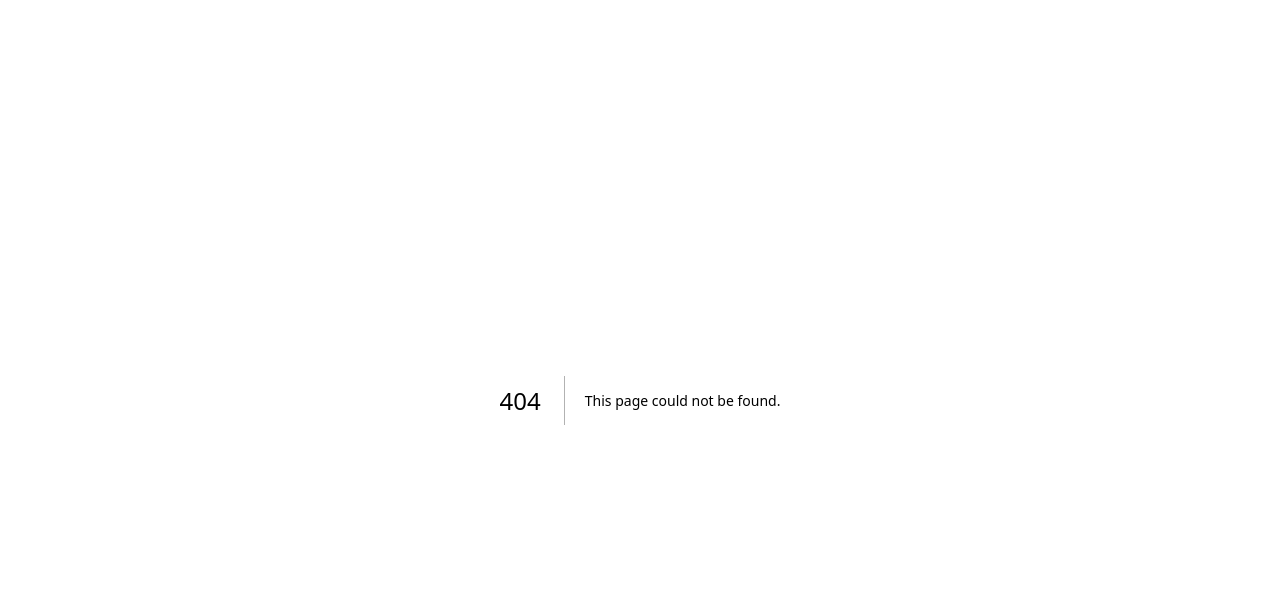
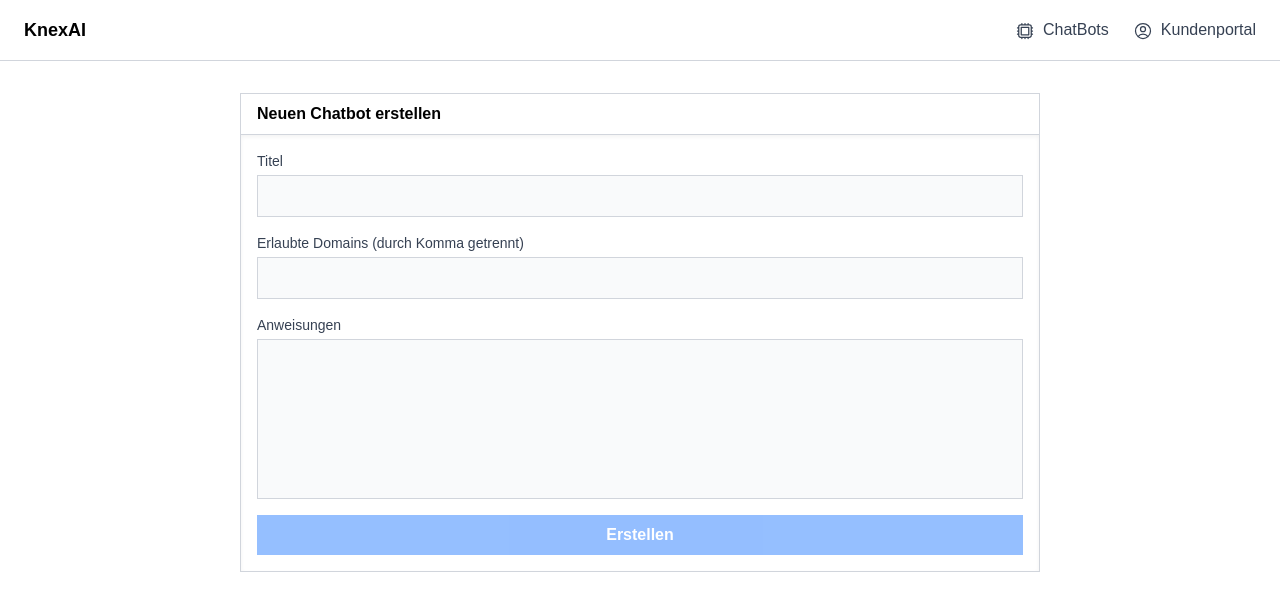
Before and after one commit to JuliusHaring/saas-template, a Next.js app: page /admin/chatbots/create in a window 1280 px wide. Before the commit this address had no page. Shown: the top 610 px of the page. Built offline with nearby package versions, Linux system fonts and the light colour scheme.

Commit message:
feat: add chatbot create view

```diff
--- /dev/null
+++ b/src/app/admin/chatbots/create/page.tsx
@@ -0,0 +1,113 @@
+"use client";
+import { Input, Textarea } from "@/lib/components/atoms/Input";
+import InputError from "@/lib/components/atoms/InputError";
+import Button from "@/lib/components/molecules/button";
+import Card from "@/lib/components/organisms/Card";
+import { CreateChatBotType } from "@/lib/db/types";
+import { FEChatBotService } from "@/lib/frontend-services/chatbot-service";
+import { useRouter } from "next/navigation";
+import { useForm } from "react-hook-form";
+
+const feChatBotService = FEChatBotService.Instance;
+
+const ChatBotCreate: React.FC = () => {
+  const router = useRouter();
+
+  const {
+    register,
+    handleSubmit,
+    formState: { errors, isValid },
+  } = useForm<{
+    name: string;
+    instructions: string;
+    allowedDomains: string; // Handle it as a comma-separated string in the form
+  }>({
+    mode: "onChange",
+    defaultValues: {
+      name: "",
+      instructions: "",
+      allowedDomains: "",
+    },
+  });
+
+  const onSubmit = async (data: {
+    name: string;
+    instructions: string;
+    allowedDomains: string;
+  }) => {
+    const newChatBot: CreateChatBotType = {
+      name: data.name,
+      instructions: data.instructions,
+      allowedDomains: data.allowedDomains
+        .split(",")
+        .map((domain) => domain.trim())
+        .filter((domain) => domain.length > 0), // Convert string back to an array and filter empty values
+    };
+
+    await feChatBotService.createChatBot(newChatBot);
+    router.push(`/admin/chatbots`);
+  };
+
+  return (
+    <Card header={<h1 className="font-semibold">Neuen Chatbot erstellen</h1>}>
+      <form
+        className="grid grid-cols-1 gap-y-4"
+        onSubmit={handleSubmit(onSubmit)}
+      >
+        <Input
+          type="text"
+          label="Titel"
+          {...register("name", {
+            required: "Titel ist erforderlich",
+            minLength: {
+              value: 3,
+              message: "Mindestens 3 Zeichen erforderlich",
+            },
+          })}
+        />
+        <InputError errors={errors} name="name" />
+
+        <Input
+          type="text"
+          label="Erlaubte Domains (durch Komma getrennt)"
+          {...register("allowedDomains", {
+            validate: (value) => {
+              if (!value.trim()) return "Erlaubte Domains sind erforderlich";
+              const domains = value.split(",").map((domain) => domain.trim());
+              for (const domain of domains) {
+                if (
+                  !/^(?!:\/\/)([a-zA-Z0-9-_]+\.)*[a-zA-Z0-9][a-zA-Z0-9-_]+\.[a-zA-Z]{2,11}?$/.test(
+                    domain,
+                  )
+                ) {
+                  return `Ungültige Domain: ${domain}`;
+                }
+              }
+              return true;
+            },
+          })}
+        />
+        <InputError errors={errors} name="allowedDomains" />
+
+        <Textarea
+          label="Anweisungen"
+          className="h-[10em] resize-none"
+          {...register("instructions", {
+            required: "Anweisungen sind erforderlich",
+            minLength: {
+              value: 10,
+              message: "Mindestens 10 Zeichen erforderlich",
+            },
+          })}
+        />
+        <InputError errors={errors} name="instructions" />
+
+        <Button type="submit" isDisabled={!isValid}>
+          Erstellen
+        </Button>
+      </form>
+    </Card>
+  );
+};
+
+export default ChatBotCreate;
--- a/src/app/admin/chatbots/page.tsx
+++ b/src/app/admin/chatbots/page.tsx
@@ -46,7 +46,7 @@ export default function Chatbots() {
   return (
     <div>
       <QuotasOverview />
-      <Button className="my-2">
+      <Button className="my-2" href="/admin/chatbots/create">
         <PlusIcon className="h-5 w-5 text-white" />
       </Button>
       <ChatBotGrid chatbots={chatbots} handleDelete={handleDelete} />
```
